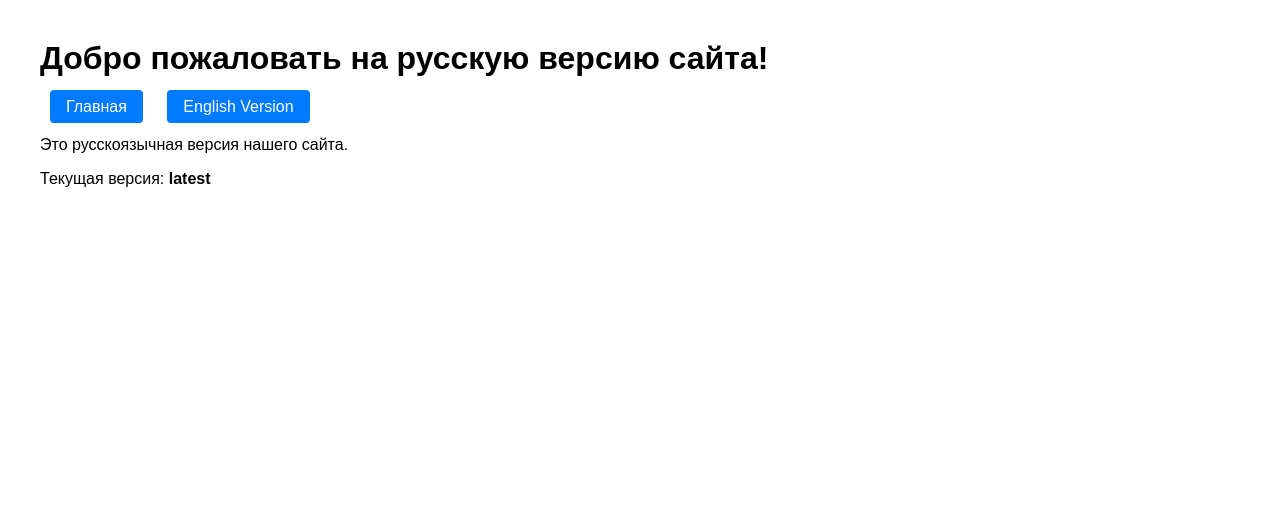
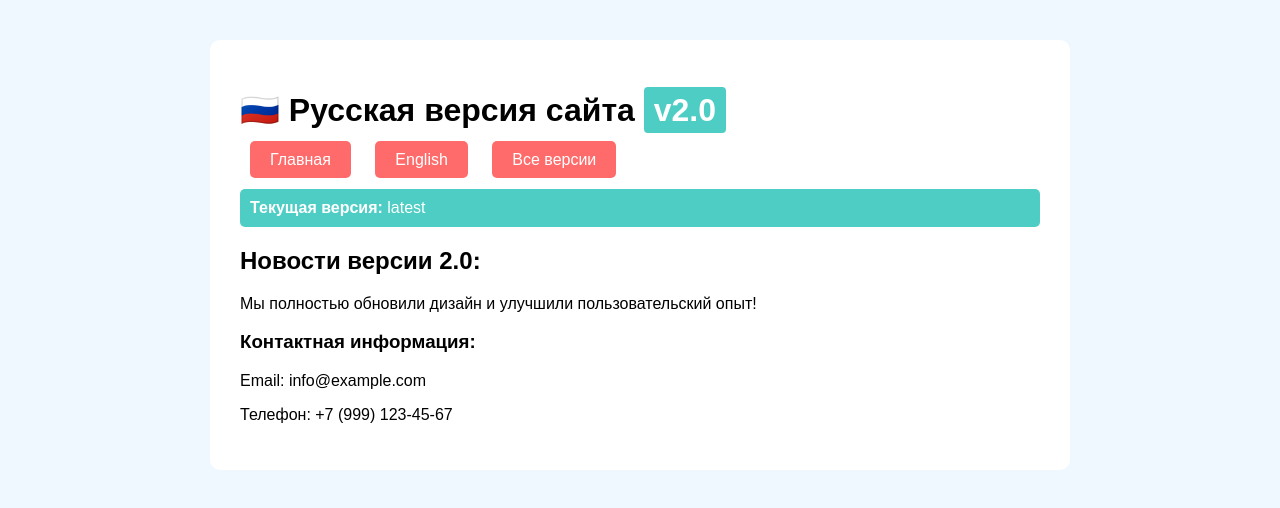
Before and after one commit to polinatyrykina/labs2, a plain HTML site: page ru/index.html in a window 1280 px wide. Drawn offline with Linux system fonts and the light colour scheme.

Commit message:
Обновление до версии 2.0: новый дизайн и улучшения

```diff
--- a/ru/index.html
+++ b/ru/index.html
@@ -3,30 +3,43 @@
 <head>
     <meta charset="UTF-8">
     <meta name="viewport" content="width=device-width, initial-scale=1.0">
-    <title>Русская версия сайта</title>
+    <title>Русская версия - v2.0</title>
     <style>
-        body { font-family: Arial, sans-serif; margin: 40px; }
+        body { font-family: Arial, sans-serif; margin: 40px; background: #f0f8ff; }
+        .container { max-width: 800px; margin: 0 auto; background: white; padding: 30px; border-radius: 10px; }
         nav { margin: 20px 0; }
-        a { margin: 0 10px; padding: 8px 16px; text-decoration: none; background: #007bff; color: white; border-radius: 4px; }
-        a:hover { background: #0056b3; }
+        a { margin: 10px; padding: 10px 20px; text-decoration: none; background: #ff6b6b; color: white; border-radius: 5px; }
+        .version-info { background: #4ecdc4; color: white; padding: 10px; border-radius: 5px; }
     </style>
 </head>
 <body>
-    <h1>Добро пожаловать на русскую версию сайта!</h1>
+    <div class="container">
+        <h1>🇷🇺 Русская версия сайта <span style="background: #4ecdc4; color: white; padding: 5px 10px; border-radius: 4px;">v2.0</span></h1>
+
         <nav>
             <a href="../index.html">Главная</a>
-        <a href="../en/index.html">English Version</a>
+            <a href="../en/index.html">English</a>
+            <a href="../versions.html">Все версии</a>
         </nav>
-    <p>Это русскоязычная версия нашего сайта.</p>
-    <p>Текущая версия: <strong id="version">latest</strong></p>
+
+        <div class="version-info">
+            <strong>Текущая версия:</strong> <span id="version">latest</span>
+        </div>
+
+        <h2> Новости версии 2.0:</h2>
+        <p>Мы полностью обновили дизайн и улучшили пользовательский опыт!</p>
+
+        <h3> Контактная информация:</h3>
+        <p>Email: info@example.com</p>
+        <p>Телефон: +7 (999) 123-45-67</p>
 
         <script>
-        // Определяем версию из URL
             const path = window.location.pathname;
             if (path.includes('/v')) {
                 const version = path.split('/v')[1].split('/')[0];
                 document.getElementById('version').textContent = version;
             }
         </script>
+    </div>
 </body>
 </html>
```
Lines whose indentation alone changed are shown as unchanged.
